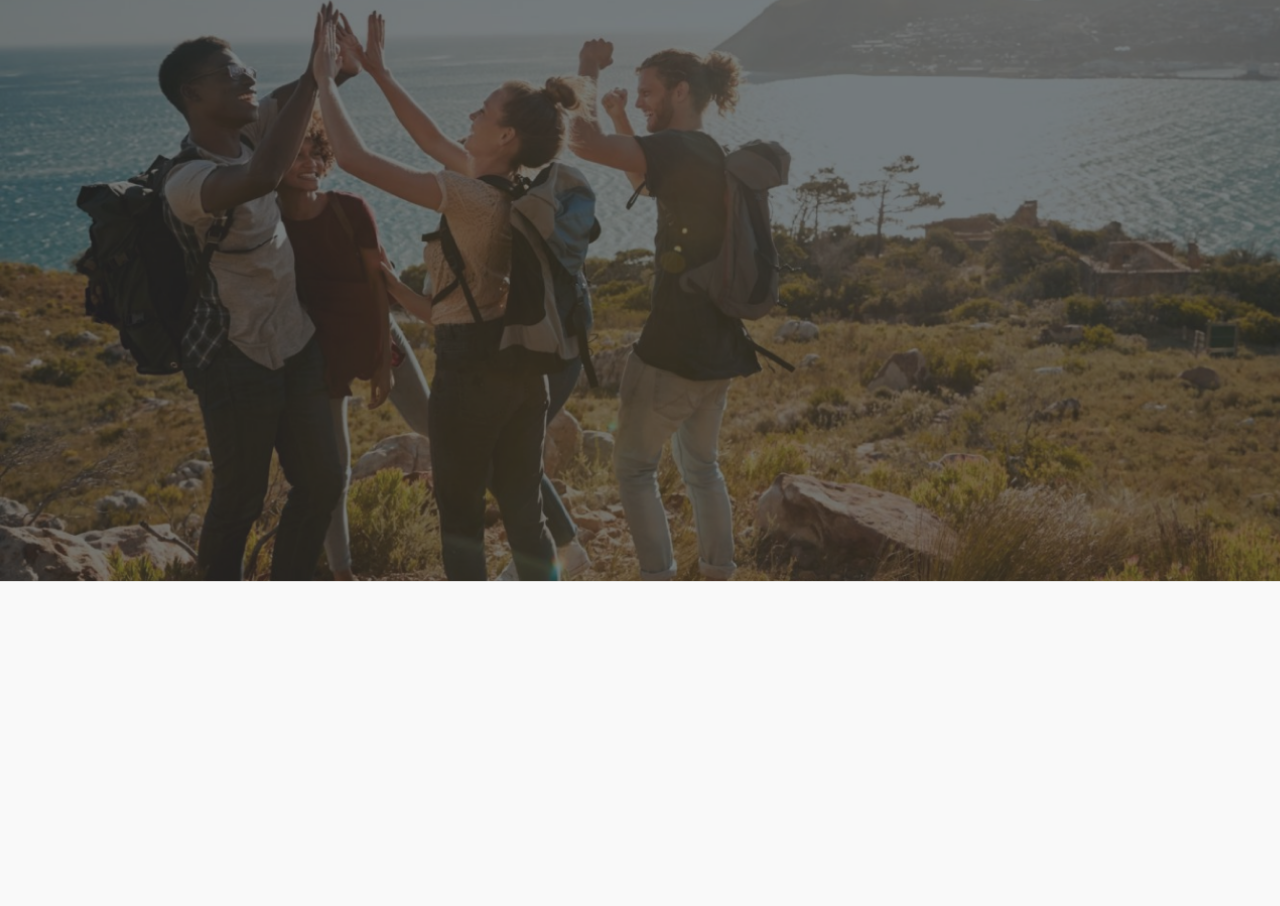
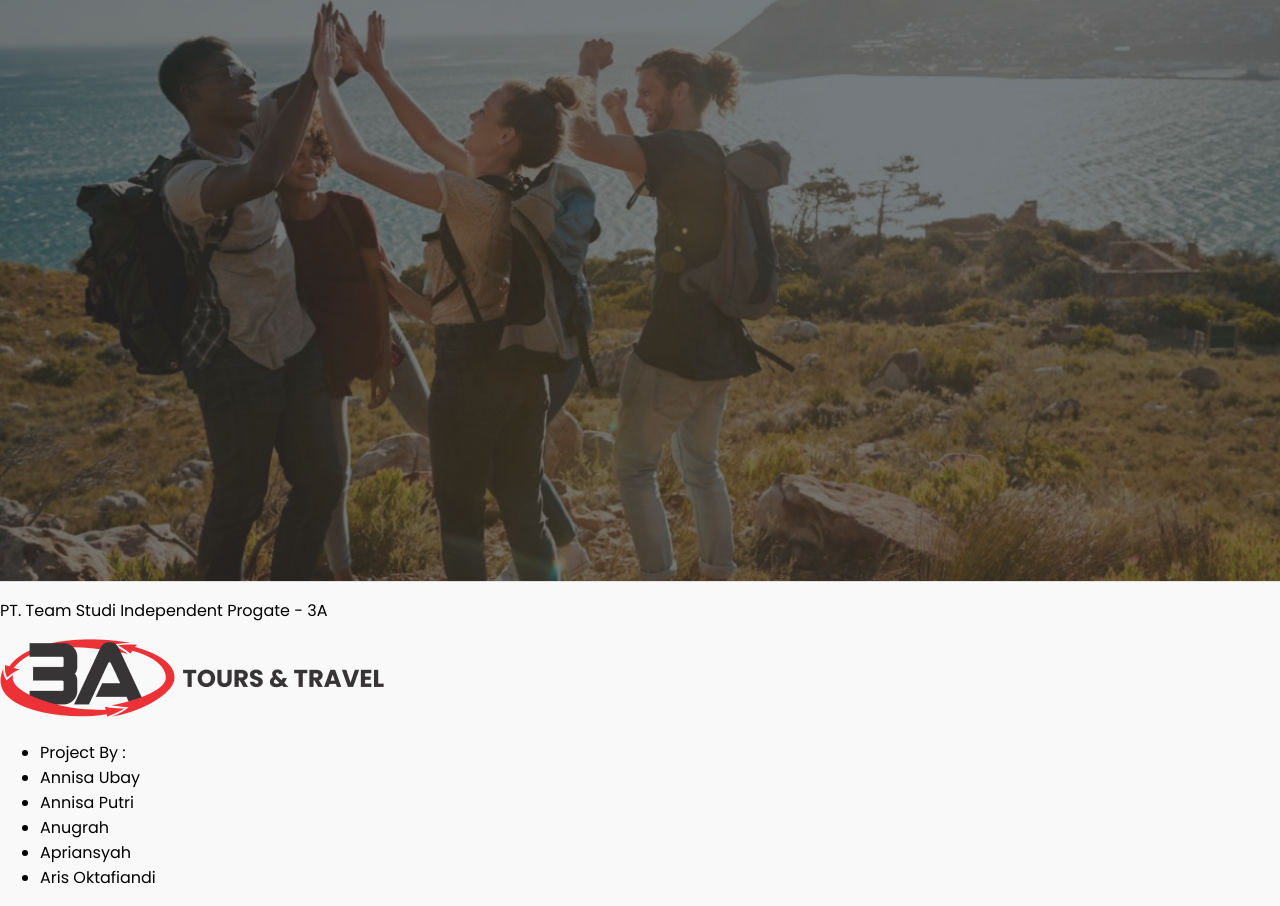
Before and after one commit to anugrah89/Project3A, a plain HTML site: page index.html in a window 1280 px wide. Shown: the part 2034-2940 px from the top of the page. Before the commit the page ends 2616 px from the top, so only its background shows below. Drawn offline with nearby package versions, Linux system fonts and the light colour scheme.

Commit message:
Update footer
Update footer

```diff
--- a/index.html
+++ b/index.html
@@ -111,7 +111,22 @@
     </div>
 
     <!-- Aris -->
-    <!-- <footer></footer> -->
+    <footer>
+            <div class="footer-logo">
+                <p>PT. Team Studi Independent Progate - 3A</p>
+                <img src="images/logo.png">
+            </div>
+            <div class="anggota">
+                <ul>
+                    <li class="selected">Project By :</li>
+                    <li>Annisa Ubay</li>
+                    <li>Annisa Putri</li>
+                    <li>Anugrah</li>
+                    <li>Apriansyah</li>
+                    <li>Aris Oktafiandi</li>
+                </ul>
+            </div>
+    </footer>
 </body>
 
 </html>
```
